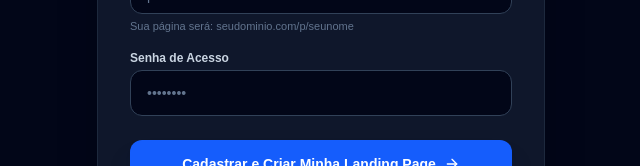
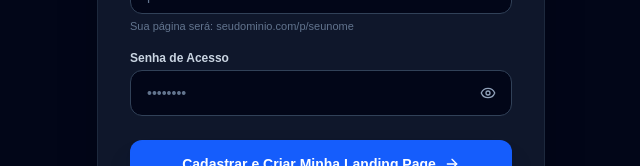
Before and after one commit to rangelandradesmmn-ship-it/infinity-copy-token-bxs, a Next.js app: page /painel/cadastro in a window 1280 px wide. Shown: the part 464-630 px from the top of the page, without its empty margins (319-959 px from the left). Built offline with nearby package versions, Linux system fonts and the light colour scheme; no server answers.

Commit message:
feat: adicionar visualizador de senha com toggle exibir/ocultar em todos os campos de senha

```diff
--- a/src/app/admin/login/page.tsx
+++ b/src/app/admin/login/page.tsx
@@ -4,13 +4,14 @@ import React, { useState } from 'react';
 import Link from 'next/link';
 import { useRouter } from 'next/navigation';
 import { authenticateUser } from '@/lib/dataService';
-import { ShieldCheck, ArrowRight, AlertCircle, KeyRound, Loader2, Lock, ArrowLeft } from 'lucide-react';
+import { ShieldCheck, ArrowRight, AlertCircle, KeyRound, Loader2, Lock, ArrowLeft, Eye, EyeOff } from 'lucide-react';
 
 export default function AdminLoginPage() {
   const router = useRouter();
 
   const [email, setEmail] = useState('');
   const [password, setPassword] = useState('');
+  const [showPassword, setShowPassword] = useState(false);
   const [loading, setLoading] = useState(false);
   const [error, setError] = useState('');
   const [resetSent, setResetSent] = useState(false);
@@ -112,14 +113,25 @@ export default function AdminLoginPage() {
                 Esqueceu a senha?
               </button>
             </div>
+            <div className="relative">
               <input
-              type="password"
+                type={showPassword ? 'text' : 'password'}
                 value={password}
                 onChange={(e) => setPassword(e.target.value)}
                 placeholder="••••••••"
                 required
-              className="w-full px-4 py-3 bg-slate-950 border border-slate-700 rounded-xl text-white placeholder-slate-500 text-sm focus:outline-none focus:border-purple-500 transition-colors"
+                className="w-full px-4 py-3 pr-11 bg-slate-950 border border-slate-700 rounded-xl text-white placeholder-slate-500 text-sm focus:outline-none focus:border-purple-500 transition-colors"
               />
+              <button
+                type="button"
+                onClick={() => setShowPassword(!showPassword)}
+                className="absolute right-3 top-1/2 -translate-y-1/2 text-slate-400 hover:text-white p-1 rounded-lg transition-colors focus:outline-none"
+                title={showPassword ? 'Ocultar senha' : 'Ver senha para conferência'}
+                aria-label={showPassword ? 'Ocultar senha' : 'Ver senha para conferência'}
+              >
+                {showPassword ? <EyeOff className="w-4 h-4 text-purple-400" /> : <Eye className="w-4 h-4" />}
+              </button>
+            </div>
           </div>
 
           <button
--- a/src/app/painel/cadastro/page.tsx
+++ b/src/app/painel/cadastro/page.tsx
@@ -5,7 +5,7 @@ import Link from 'next/link';
 import { useRouter } from 'next/navigation';
 import { registerNewUser, setCurrentSessionUserId } from '@/lib/dataService';
 import { generateSlug } from '@/lib/security';
-import { UserPlus, ArrowRight, Check, AlertCircle, Loader2 } from 'lucide-react';
+import { UserPlus, ArrowRight, Check, AlertCircle, Loader2, Eye, EyeOff } from 'lucide-react';
 
 export default function UserRegisterPage() {
   const router = useRouter();
@@ -14,6 +14,7 @@ export default function UserRegisterPage() {
   const [email, setEmail] = useState('');
   const [slugCandidate, setSlugCandidate] = useState('');
   const [password, setPassword] = useState('');
+  const [showPassword, setShowPassword] = useState(false);
   const [loading, setLoading] = useState(false);
   const [error, setError] = useState('');
   const [success, setSuccess] = useState('');
@@ -134,14 +135,25 @@ export default function UserRegisterPage() {
             <label className="block text-xs font-semibold text-slate-300 mb-1">
               Senha de Acesso
             </label>
+            <div className="relative">
               <input
-              type="password"
+                type={showPassword ? 'text' : 'password'}
                 value={password}
                 onChange={(e) => setPassword(e.target.value)}
                 placeholder="••••••••"
                 required
-              className="w-full px-4 py-3 bg-slate-950 border border-slate-700 rounded-xl text-white placeholder-slate-500 text-sm focus:outline-none focus:border-blue-500"
+                className="w-full px-4 py-3 pr-11 bg-slate-950 border border-slate-700 rounded-xl text-white placeholder-slate-500 text-sm focus:outline-none focus:border-blue-500"
               />
+              <button
+                type="button"
+                onClick={() => setShowPassword(!showPassword)}
+                className="absolute right-3 top-1/2 -translate-y-1/2 text-slate-400 hover:text-white p-1 rounded-lg transition-colors focus:outline-none"
+                title={showPassword ? 'Ocultar senha' : 'Ver senha para conferência'}
+                aria-label={showPassword ? 'Ocultar senha' : 'Ver senha para conferência'}
+              >
+                {showPassword ? <EyeOff className="w-4 h-4 text-blue-400" /> : <Eye className="w-4 h-4" />}
+              </button>
+            </div>
           </div>
 
           <button
--- a/src/app/painel/login/page.tsx
+++ b/src/app/painel/login/page.tsx
@@ -4,13 +4,14 @@ import React, { useState } from 'react';
 import Link from 'next/link';
 import { useRouter } from 'next/navigation';
 import { authenticateUser } from '@/lib/dataService';
-import { LogIn, ArrowRight, AlertCircle, KeyRound, Loader2, ShieldCheck } from 'lucide-react';
+import { LogIn, ArrowRight, AlertCircle, KeyRound, Loader2, ShieldCheck, Eye, EyeOff } from 'lucide-react';
 
 export default function UserLoginPage() {
   const router = useRouter();
 
   const [email, setEmail] = useState('');
   const [password, setPassword] = useState('');
+  const [showPassword, setShowPassword] = useState(false);
   const [loading, setLoading] = useState(false);
   const [error, setError] = useState('');
   const [resetSent, setResetSent] = useState(false);
@@ -101,14 +102,25 @@ export default function UserLoginPage() {
                 Esqueceu a senha?
               </button>
             </div>
+            <div className="relative">
               <input
-              type="password"
+                type={showPassword ? 'text' : 'password'}
                 value={password}
                 onChange={(e) => setPassword(e.target.value)}
                 placeholder="••••••••"
                 required
-              className="w-full px-4 py-3 bg-slate-950 border border-slate-700 rounded-xl text-white placeholder-slate-500 text-sm focus:outline-none focus:border-blue-500"
+                className="w-full px-4 py-3 pr-11 bg-slate-950 border border-slate-700 rounded-xl text-white placeholder-slate-500 text-sm focus:outline-none focus:border-blue-500"
               />
+              <button
+                type="button"
+                onClick={() => setShowPassword(!showPassword)}
+                className="absolute right-3 top-1/2 -translate-y-1/2 text-slate-400 hover:text-white p-1 rounded-lg transition-colors focus:outline-none"
+                title={showPassword ? 'Ocultar senha' : 'Ver senha para conferência'}
+                aria-label={showPassword ? 'Ocultar senha' : 'Ver senha para conferência'}
+              >
+                {showPassword ? <EyeOff className="w-4 h-4 text-blue-400" /> : <Eye className="w-4 h-4" />}
+              </button>
+            </div>
           </div>
 
           <button
```
Lines whose indentation alone changed are shown as unchanged.
